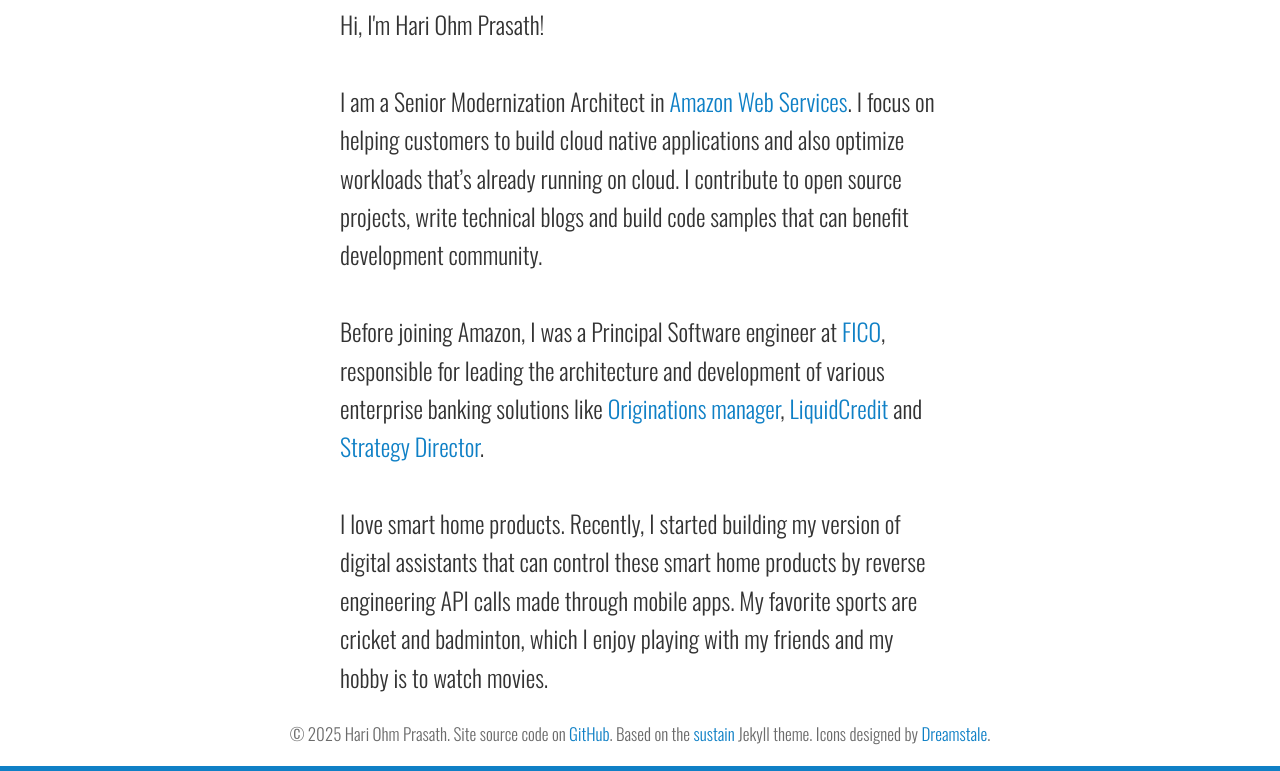
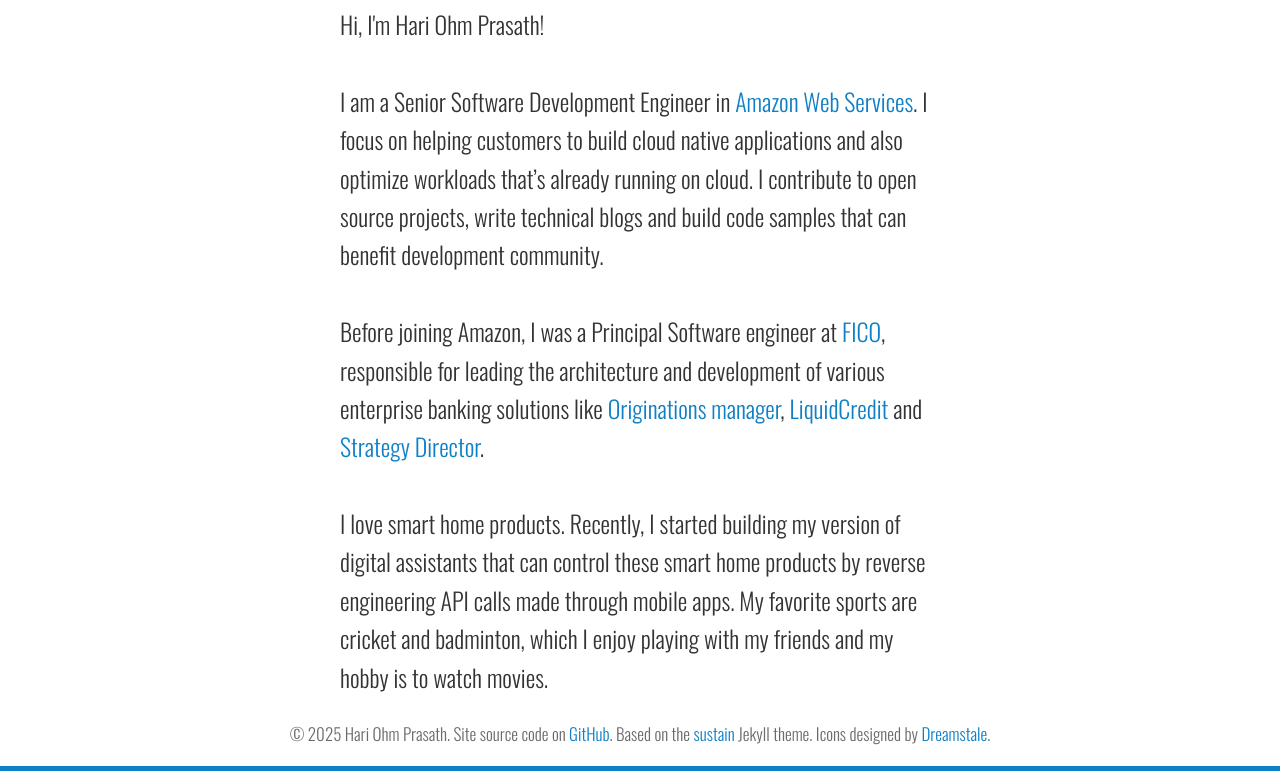
Before and after one commit to hariohmprasath/hariohmprasath.github.io, a Jekyll site: the page built from about.html, in a window 1280 px wide. Shown: the part 324-1095 px from the top of the page. Built offline with Jekyll 4.4.1, drawn with Linux system fonts in a browser that asks for light colours; nearby versions of some CDN libraries.

Commit message:
Update about.html

```diff
--- a/_includes/about.html
+++ b/_includes/about.html
@@ -7,7 +7,7 @@
 		Hi, I'm {{ site.author }}!
 		<br/><br/>
 
- 		I am a Senior Modernization Architect in <a href="www.aws.com" target="_blank">Amazon Web Services</a>. I focus on helping customers to build cloud native applications and also optimize workloads that’s already running on cloud. I contribute to open source projects, write technical blogs and build code samples that can benefit development community.
+ 		I am a Senior Software Development Engineer in <a href="www.aws.com" target="_blank">Amazon Web Services</a>. I focus on helping customers to build cloud native applications and also optimize workloads that’s already running on cloud. I contribute to open source projects, write technical blogs and build code samples that can benefit development community.
 
  		<br/><br/>
 
```
